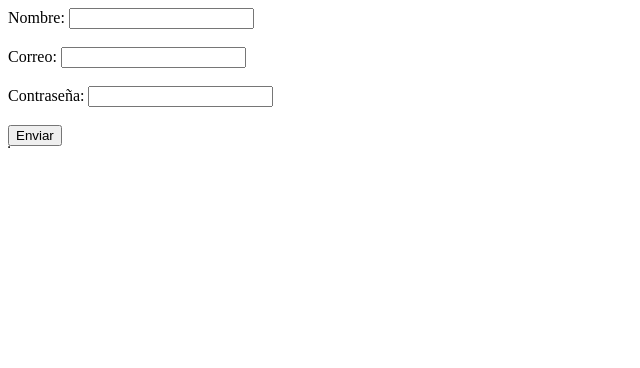
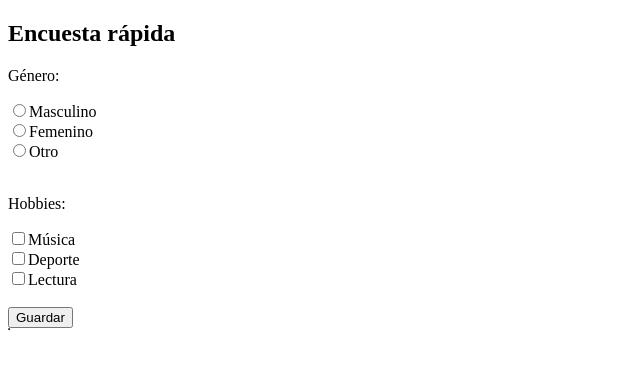
Before and after one commit to Gladys-2/LABORATORIO1, a plain HTML site: page index.html in a window 1280 px wide. Shown: the whole page, without its empty margins (0-640 px from the left). Drawn offline with Linux system fonts and the light colour scheme.

Commit message:
feat: Agrego formulario  de encuesta con genero hobbies

```diff
--- a/index.html
+++ b/index.html
@@ -1,11 +1,29 @@
 <!DOCTYPE html>
 <table border="1">
-<form>
-  Nombre: <input type="text" name="nombre"><br><br>
+<form action="#" method="post">
+  <h2>Encuesta rápida</h2>
 
-  Correo: <input type="email" name="correo"><br><br>
+  <!-- Género -->
+  <p>Género:</p>
+  <input type="radio" id="masculino" name="genero" value="masculino">
+  <label for="masculino">Masculino</label><br>
 
-  Contraseña: <input type="password" name="contraseña"><br><br>
+  <input type="radio" id="femenino" name="genero" value="femenino">
+  <label for="femenino">Femenino</label><br>
 
-  <input type="submit" value="Enviar">
+  <input type="radio" id="otro" name="genero" value="otro">
+  <label for="otro">Otro</label><br><br>
+
+  <!-- Hobbies -->
+  <p>Hobbies:</p>
+  <input type="checkbox" id="musica" name="hobby" value="musica">
+  <label for="musica">Música</label><br>
+
+  <input type="checkbox" id="deporte" name="hobby" value="deporte">
+  <label for="deporte">Deporte</label><br>
+
+  <input type="checkbox" id="lectura" name="hobby" value="lectura">
+  <label for="lectura">Lectura</label><br><br>
+
+  <input type="submit" value="Guardar">
 </form>
```
